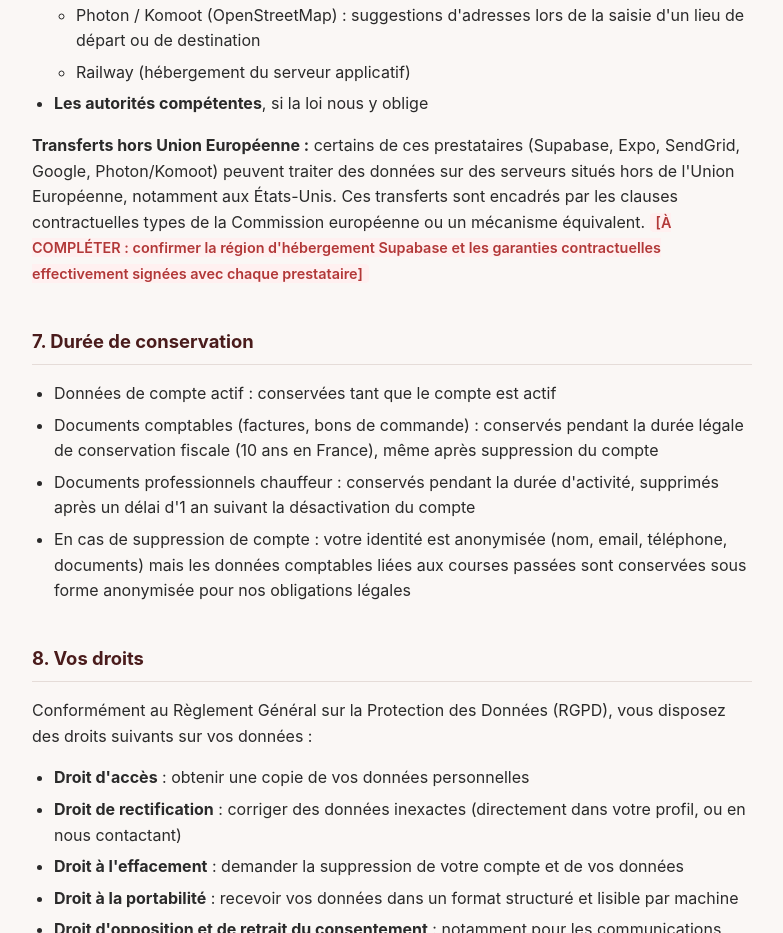
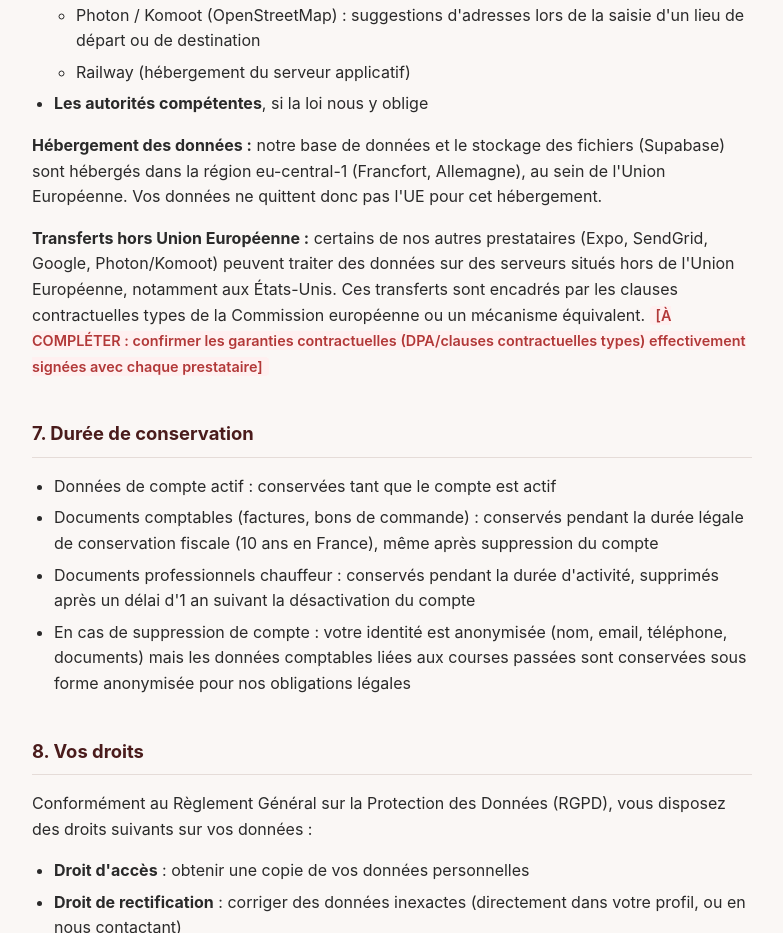
Before and after one commit to mon-vtc/EasyVTC_Legal, a website: page public/index.html in a window 1280 px wide. Shown: the part 3348-4281 px from the top of the page, without its empty margins (248-1031 px from the left). Drawn offline with Linux system fonts and the light colour scheme.

Commit message:
feat: précise l'hébergement Supabase en UE (Francfort)

```diff
--- a/public/index.html
+++ b/public/index.html
@@ -177,7 +177,8 @@
     </li>
     <li><strong>Les autorités compétentes</strong>, si la loi nous y oblige</li>
   </ul>
-  <p><strong>Transferts hors Union Européenne :</strong> certains de ces prestataires (Supabase, Expo, SendGrid, Google, Photon/Komoot) peuvent traiter des données sur des serveurs situés hors de l'Union Européenne, notamment aux États-Unis. Ces transferts sont encadrés par les clauses contractuelles types de la Commission européenne ou un mécanisme équivalent. <span class="placeholder">[À COMPLÉTER : confirmer la région d'hébergement Supabase et les garanties contractuelles effectivement signées avec chaque prestataire]</span></p>
+  <p><strong>Hébergement des données :</strong> notre base de données et le stockage des fichiers (Supabase) sont hébergés dans la région eu-central-1 (Francfort, Allemagne), au sein de l'Union Européenne. Vos données ne quittent donc pas l'UE pour cet hébergement.</p>
+  <p><strong>Transferts hors Union Européenne :</strong> certains de nos autres prestataires (Expo, SendGrid, Google, Photon/Komoot) peuvent traiter des données sur des serveurs situés hors de l'Union Européenne, notamment aux États-Unis. Ces transferts sont encadrés par les clauses contractuelles types de la Commission européenne ou un mécanisme équivalent. <span class="placeholder">[À COMPLÉTER : confirmer les garanties contractuelles (DPA/clauses contractuelles types) effectivement signées avec chaque prestataire]</span></p>
 
   <h2>7. Durée de conservation</h2>
   <ul>
```
